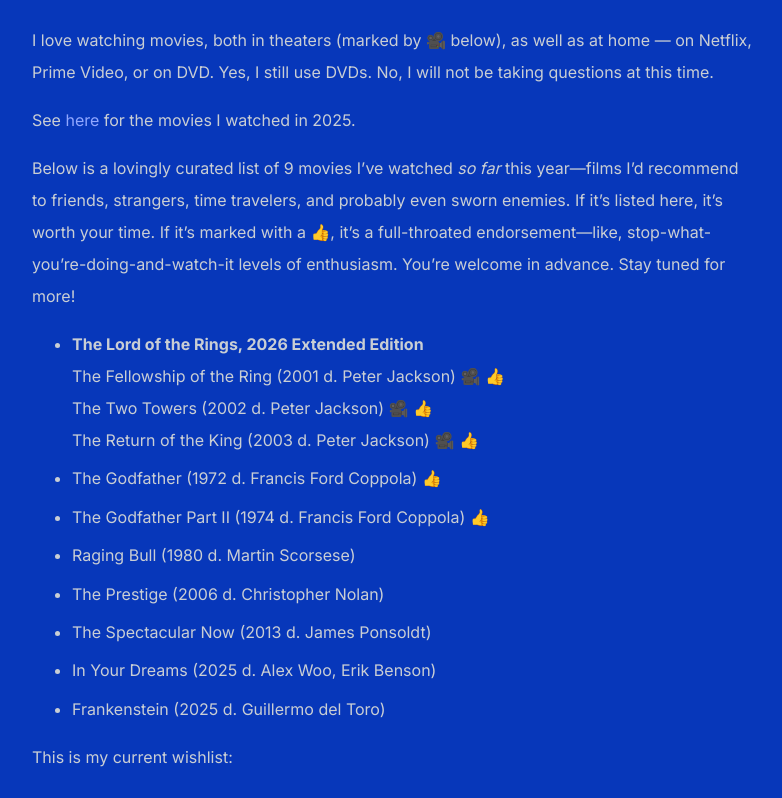
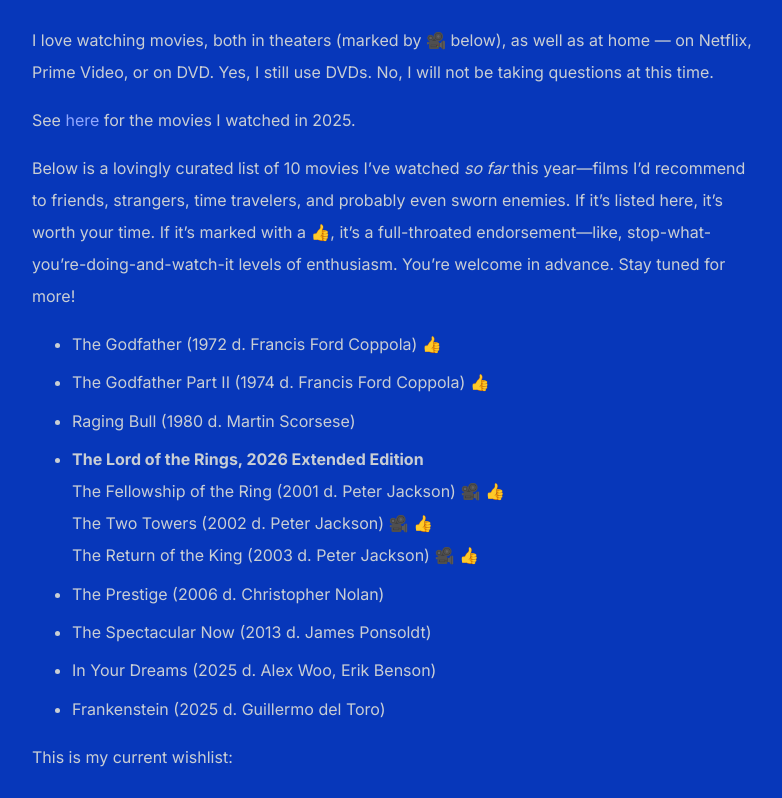
Before and after one commit to shihankanungo/shihankanungo.github.io, a Jekyll site: the page built from movies.md, in a window 1280 px wide and 900 px high, scrolled down 898 px, cut to the strip 102-900 px from the top of the window. Shown: the whole strip, without its empty margins (248-1030 px from the left). Built offline with Jekyll 4.4.1, drawn with Linux system fonts in a browser that asks for light colours.

Commit message:
Update movies.md

```diff
--- a/movies.md
+++ b/movies.md
@@ -14,15 +14,15 @@
 
 See [here](https://shihankanungo.github.io/wrapped-2025#movies) for the movies I watched in 2025.
 
-Below is a lovingly curated list of 9 movies I've watched *so far* this year&mdash;films I'd recommend to friends, strangers, time travelers, and probably even sworn enemies. If it’s listed here, it’s worth your time. If it’s marked with a 👍, it's a full-throated endorsement&mdash;like, stop-what-you're-doing-and-watch-it levels of enthusiasm. You're welcome in advance. Stay tuned for more!
+Below is a lovingly curated list of 10 movies I've watched *so far* this year&mdash;films I'd recommend to friends, strangers, time travelers, and probably even sworn enemies. If it’s listed here, it’s worth your time. If it’s marked with a 👍, it's a full-throated endorsement&mdash;like, stop-what-you're-doing-and-watch-it levels of enthusiasm. You're welcome in advance. Stay tuned for more!
 
+- The Godfather (1972 d. Francis Ford Coppola) 👍
+- The Godfather Part II (1974 d. Francis Ford Coppola) 👍
+- Raging Bull (1980 d. Martin Scorsese)
 - **The Lord of the Rings, 2026 Extended Edition** <br>
   The Fellowship of the Ring (2001 d. Peter Jackson) 🎥 👍 <br>
   The Two Towers (2002 d. Peter Jackson) 🎥 👍 <br>
   The Return of the King (2003 d. Peter Jackson) 🎥 👍
-- The Godfather (1972 d. Francis Ford Coppola) 👍
-- The Godfather Part II (1974 d. Francis Ford Coppola) 👍
-- Raging Bull (1980 d. Martin Scorsese)
 - The Prestige (2006 d. Christopher Nolan)
 - The Spectacular Now (2013 d. James Ponsoldt)
 - In Your Dreams (2025 d. Alex Woo, Erik Benson)
```
